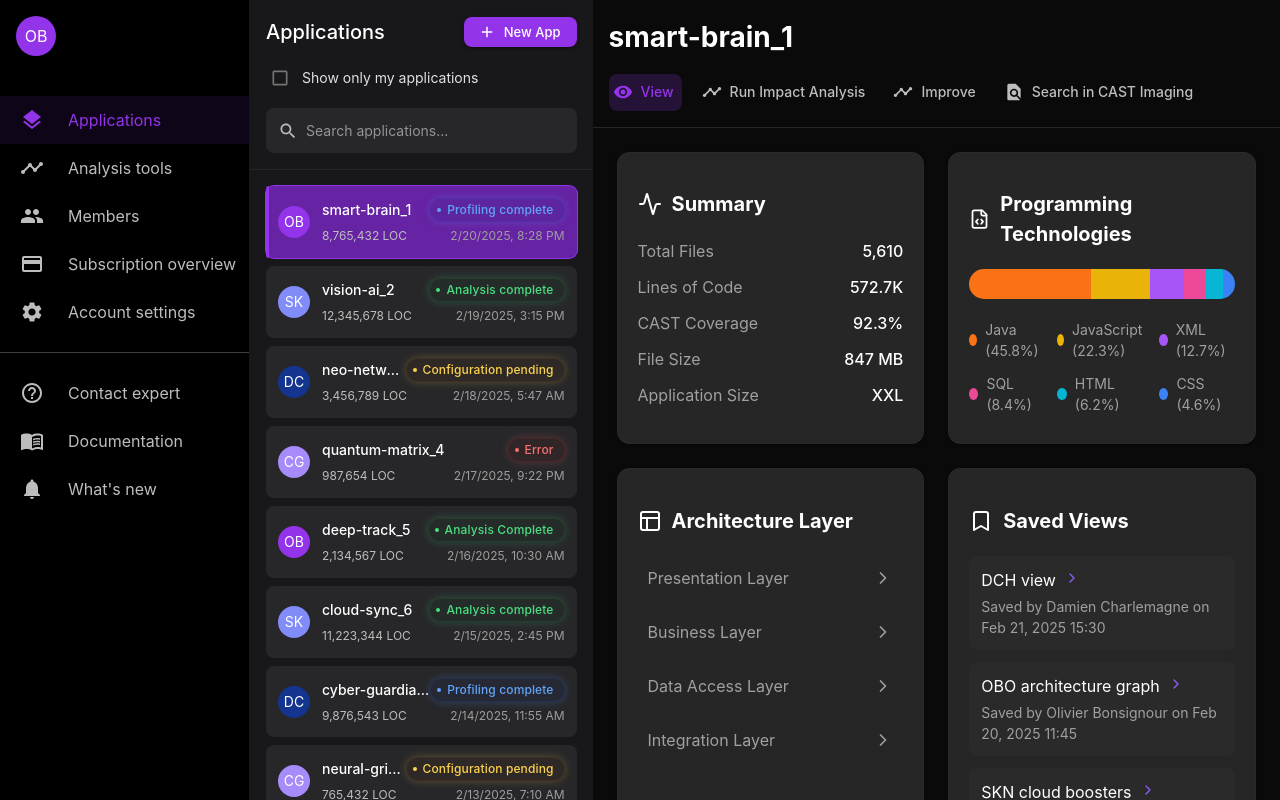
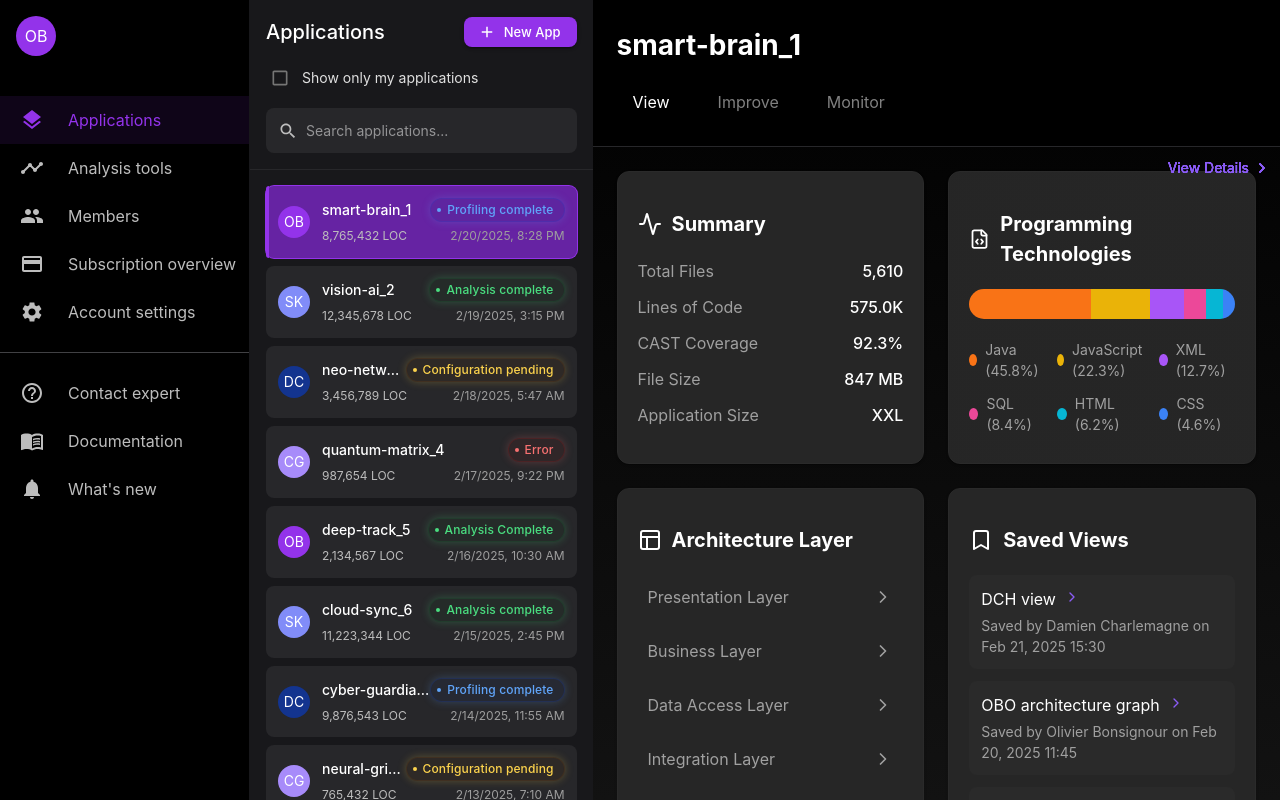
Before and after one commit to athenalobo/IC-landing-page, a React (Vite) app: page / in a window 1280 px wide. Both pictures are taken after a click on the element 442 px from the left and 222 px from the top of the page. Built offline with nearby package versions, Linux system fonts and the light colour scheme.

Commit message:
main view progress

```diff
--- /dev/null
+++ b/src/components/ImprovementGrid.jsx
@@ -0,0 +1,189 @@
+
+// ImprovementGrid.jsx
+import React from 'react';
+import { Box } from '@mui/material';
+
+const ImprovementGrid = () => {
+  const categories = [
+    {
+      title: 'Security Flaws',
+      count: 12,
+      color: '#8b5cf6',
+      progressWidth: '90%',
+      items: [
+        { name: 'SQL Injection Vulnerabilities', status: 'Critical', detail: '4 issues', statusColor: '#ef4444' },
+        { name: 'Insecure Authentication', status: null, detail: null },
+        { name: 'XSS Exposures', status: null, detail: '3 cases', detailColor: '#eab308' },
+        { name: 'CSRF Protections', status: null, detail: 'Missing', detailColor: '#eab308' }
+      ]
+    },
+    {
+      title: 'Performance Issues',
+      count: 8,
+      color: '#eab308',
+      progressWidth: '75%',
+      items: [
+        { name: 'N+1 Query Problems', detail: '3 found' },
+        { name: 'Memory Leaks', detail: '2 potential' },
+        { name: 'Connection Pooling', detail: 'Inefficient', detailColor: '#eab308' },
+        { name: 'Cache Usage', detail: 'Suboptimal' }
+      ]
+    },
+    {
+      title: 'Reliability Flaws',
+      count: 5,
+      color: '#3b82f6',
+      progressWidth: '45%',
+      items: [
+        { name: 'Exception Handling', detail: '2 issues' },
+        { name: 'Transaction Management', detail: '1 flaw' },
+        { name: 'Resource Cleanup', detail: '2 cases' },
+        { name: 'Error Recovery', detail: 'Partial' }
+      ]
+    },
+    {
+      title: 'Cloud Maturity',
+      count: 3,
+      color: '#6366f1',
+      progressWidth: '65%',
+      items: [
+        { name: 'Cloud-Native Features', detail: 'Limited' },
+        { name: 'Scalability Readiness', detail: 'Moderate', detailColor: '#eab308' },
+        { name: 'Service Discovery', detail: 'Missing', detailColor: '#ef4444' },
+        { name: 'Load Balancing', detail: 'Basic' }
+      ]
+    },
+    {
+      title: 'Containerization',
+      count: 0,
+      color: '#ec4899',
+      progressWidth: '0%',
+      items: [
+        { name: 'Docker Support', detail: 'Not Found', detailColor: '#ef4444' },
+        { name: 'Container Config', detail: 'Missing', detailColor: '#ef4444' },
+        { name: 'Resource Limits', detail: 'Undefined', detailColor: '#eab308' },
+        { name: 'Image Security', detail: 'Not Checked', detailColor: '#eab308' }
+      ]
+    },
+    {
+      title: 'Green Computing',
+      count: 4,
+      color: '#22c55e',
+      progressWidth: '35%',
+      items: [
+        { name: 'Resource Efficiency', detail: 'Moderate', detailColor: '#eab308' },
+        { name: 'Energy Optimization', detail: '2 issues' },
+        { name: 'Idle Resource Usage', detail: 'High', detailColor: '#ef4444' },
+        { name: 'Code Efficiency', detail: 'Fair' }
+      ]
+    }
+  ];
+
+  return (
+    <Box sx={{
+      display: 'grid',
+      gridTemplateColumns: 'repeat(2, 1fr)',
+      gap: 3,
+      p: 3,
+      width: '100%',
+      boxSizing: 'border-box',
+      backgroundColor: '#0a0a0a',
+    }}>
+      {categories.map((category) => (
+        <Box
+          key={category.title}
+          sx={{
+            backgroundColor: 'rgba(15, 23, 42, 0.3)',
+            borderRadius: '8px',
+            overflow: 'hidden',
+          }}
+        >
+          <Box sx={{
+            p: 2,
+            borderBottom: '1px solid rgba(255,255,255,0.1)',
+          }}>
+            <Box sx={{
+              display: 'flex',
+              alignItems: 'center',
+              justifyContent: 'space-between',
+              mb: 1.5,
+            }}>
+              <Box sx={{
+                display: 'flex',
+                alignItems: 'center',
+                gap: 2,
+                color: 'white',
+                fontSize: '0.9rem',
+                fontWeight: 500,
+              }}>
+                <Box component="span">{category.title}</Box>
+                <Box component="span" sx={{
+                  color: category.color,
+                  fontSize: '0.9rem',
+                }}>{category.count}</Box>
+              </Box>
+            </Box>
+            <Box sx={{
+              width: '100%',
+              height: '3px',
+              backgroundColor: 'rgba(255,255,255,0.1)',
+              borderRadius: '4px',
+            }}>
+              <Box sx={{
+                width: category.progressWidth,
+                height: '100%',
+                backgroundColor: category.color,
+                borderRadius: '4px',
+              }} />
+            </Box>
+          </Box>
+          <Box>
+            {category.items.map((item, index) => (
+              <Box
+                key={index}
+                sx={{
+                  display: 'flex',
+                  justifyContent: 'space-between',
+                  alignItems: 'center',
+                  p: 2,
+                  borderBottom: index !== category.items.length - 1 ? '1px solid rgba(255,255,255,0.1)' : 'none',
+                }}
+              >
+                <Box component="span" sx={{
+                  color: 'rgba(255,255,255,0.7)',
+                  fontSize: '0.9rem',
+                }}>
+                  {item.name}
+                </Box>
+                <Box sx={{
+                  display: 'flex',
+                  gap: 2,
+                  alignItems: 'center',
+                }}>
+                  {item.status && (
+                    <Box component="span" sx={{
+                      color: item.statusColor || 'white',
+                      fontSize: '0.9rem',
+                    }}>
+                      {item.status}
+                    </Box>
+                  )}
+                  {item.detail && (
+                    <Box component="span" sx={{
+                      color: item.detailColor || 'rgba(255,255,255,0.5)',
+                      fontSize: '0.9rem',
+                    }}>
+                      {item.detail}
+                    </Box>
+                  )}
+                </Box>
+              </Box>
+            ))}
+          </Box>
+        </Box>
+      ))}
+    </Box>
+  );
+};
+
+export default ImprovementGrid;
--- a/src/components/MainView.jsx
+++ b/src/components/MainView.jsx
@@ -1,45 +1,80 @@
-// src/components/MainView/MainView.jsx
-import React from 'react';
+import React, { useState, useEffect } from 'react';
 import { Box } from '@mui/material';
-import { Database } from 'lucide-react';
+import { Compass } from 'lucide-react';
 import NavigationBar from './NavigationBar';
 import DashboardGrid from './DashboardGrid';
+import ImprovementGrid from './ImprovementGrid';
 
 const MainView = ({ selectedApp, activeSection, onSectionChange }) => {
+  const [isLoading, setIsLoading] = useState(false);
+  const [showContent, setShowContent] = useState(false);
+
+  useEffect(() => {
+    if (selectedApp) {
+      setIsLoading(true);
+      setShowContent(false);
+
+      const loaderTimer = setTimeout(() => {
+        setIsLoading(false);
+        setShowContent(true);
+      }, 500);
+
+      return () => clearTimeout(loaderTimer);
+    }
+  }, [selectedApp?.name]);
+
   if (!selectedApp) {
     return (
       <Box sx={{
+        minHeight: '100vh',
+        width: '100%',
         display: 'flex',
         flexDirection: 'column',
+        alignItems: 'center',
         justifyContent: 'center',
-        alignItems: 'center',
-        height: '100vh',
-        color: 'white',
-        backgroundColor: '#0a0a0a',
-        gap: 3
+        background: 'linear-gradient(180deg, #000000 0%, #121212 100%)',
+        position: 'relative',
+        overflow: 'hidden',
       }}>
-        <Database size={64} color="#8b5cf6" />
+        <Box sx={{
+          position: 'absolute',
+          inset: 0,
+          background: 'radial-gradient(circle at 50% 50%, rgba(139,92,246,0.1), transparent 70%)',
+          pointerEvents: 'none',
+        }} />
+
+        <Compass
+          size={80}
+          style={{
+            color: '#8b5cf6',
+            marginBottom: '2rem',
+            filter: 'drop-shadow(0 0 10px rgba(139,92,246,0.3))',
+          }}
+        />
+
         <Box sx={{
           textAlign: 'center',
-          maxWidth: '500px',
-          padding: '0 20px'
+          maxWidth: '600px',
+          px: 3,
         }}>
-          <h2 style={{
-            fontSize: '2rem',
-            marginBottom: '1rem',
+          <Box component="h2" sx={{
+            fontSize: '2.5rem',
+            fontWeight: 'bold',
+            mb: 3,
             background: 'linear-gradient(45deg, #8b5cf6, #6366f1)',
             WebkitBackgroundClip: 'text',
-            WebkitTextFillColor: 'transparent'
+            WebkitTextFillColor: 'transparent',
           }}>
-            Select an Application
-          </h2>
-          <p style={{
-            color: '#a0a0a0',
-            lineHeight: '1.6',
-            fontSize: '1.1rem'
+            Navigate Your Code
+          </Box>
+          <Box component="p" sx={{
+            color: 'rgba(255,255,255,0.7)',
+            fontSize: '1.125rem',
+            lineHeight: 1.7,
           }}>
-            Choose an application from the sidebar to explore its architecture, analyze dependencies, and gain valuable insights into its structure.
-          </p>
+            Choose an application to explore your software from new perspectives.
+            Let us guide you through your codebase's uncharted territories.
+          </Box>
         </Box>
       </Box>
     );
@@ -47,52 +82,86 @@ const MainView = ({ selectedApp, activeSection, onSectionChange }) => {
 
   return (
     <Box sx={{
-      backgroundColor: '#0a0a0a',
       height: '100vh',
+      width: '100%',
       display: 'flex',
       flexDirection: 'column',
-      overflow: 'hidden' // Prevent double scrollbars
+      background: 'linear-gradient(180deg, #000000 0%, #121212 100%)',
+      overflow: 'hidden',
     }}>
       <Box sx={{
+        width: '100%',
         borderBottom: 1,
         borderColor: 'grey.800',
-        p: 2,
-        backgroundColor: '#0a0a0a',
+        p: 3,
         position: 'sticky',
         top: 0,
-        zIndex: 1
+        zIndex: 10,
+        backgroundColor: 'rgba(0,0,0,0.7)',
+        backdropFilter: 'blur(8px)',
       }}>
         <Box sx={{ mb: 2 }}>
-          <h1 style={{
+          <Box component="h1" sx={{
             color: 'white',
             margin: 0,
-            fontSize: '1.75rem'
-          }}>{selectedApp.name}</h1>
+            fontSize: '1.75rem',
+            fontWeight: 'bold',
+          }}>
+            {selectedApp.name}
+          </Box>
         </Box>
         <NavigationBar
           activeSection={activeSection}
           onSectionChange={onSectionChange}
         />
       </Box>
+
       <Box sx={{
         flex: 1,
+        width: '100%',
+        position: 'relative',
         overflowY: 'auto',
         overflowX: 'hidden',
         '&::-webkit-scrollbar': {
           width: '8px',
         },
         '&::-webkit-scrollbar-track': {
-          background: '#1a1a1a',
+          backgroundColor: '#1a1a1a',
         },
         '&::-webkit-scrollbar-thumb': {
-          background: '#2a2a2a',
+          backgroundColor: '#2a2a2a',
           borderRadius: '4px',
           '&:hover': {
-            background: '#3a3a3a',
+            backgroundColor: '#3a3a3a',
           },
         },
       }}>
-        <DashboardGrid />
+        {isLoading ? (
+          <Box sx={{
+            width: '100%',
+            height: '100%',
+            display: 'flex',
+            alignItems: 'center',
+            justifyContent: 'center',
+          }}>
+            <Compass
+              size={48}
+              style={{
+                color: '#8b5cf6',
+                animation: 'spin 0.5s linear infinite',
+              }}
+            />
+          </Box>
+        ) : (
+          <Box sx={{
+            opacity: showContent ? 1 : 0,
+            transition: 'opacity 0.2s ease-in-out',
+            width: '100%',
+            height: '100%',
+          }}>
+            {activeSection === 'improve' ? <ImprovementGrid /> : <DashboardGrid />}
+          </Box>
+        )}
       </Box>
     </Box>
   );
--- a/src/components/NavigationBar.jsx
+++ b/src/components/NavigationBar.jsx
@@ -1,28 +1,35 @@
-// src/components/MainView/NavigationBar.jsx
+// NavigationBar.jsx
 import React from 'react';
 import { Box } from '@mui/material';
-import { Visibility, Timeline, FindInPage } from '@mui/icons-material';
-import { NavButton } from './styled/StyledComponents';
 
 const NavigationBar = ({ activeSection, onSectionChange }) => {
-  const navigationItems = [
-    { key: 'view', icon: <Visibility />, label: 'View' },
-    { key: 'impact', icon: <Timeline />, label: 'Run Impact Analysis' },
-    { key: 'improve', icon: <Timeline />, label: 'Improve' },
-    { key: 'search', icon: <FindInPage />, label: 'Search in CAST Imaging' }
+  const sections = [
+    { id: 'view', label: 'View' },
+    { id: 'improve', label: 'Improve' },
+    { id: 'monitor', label: 'Monitor' },
   ];
 
   return (
-    <Box sx={{ display: 'flex', gap: 2 }}>
-      {navigationItems.map(({ key, icon, label }) => (
-        <NavButton
-          key={key}
-          active={activeSection === key}
-          onClick={() => onSectionChange(key)}
-          startIcon={icon}
+    <Box sx={{
+      display: 'flex',
+      gap: 2,
+    }}>
+      {sections.map((section) => (
+        <Box
+          key={section.id}
+          onClick={() => onSectionChange(section.id)}
+          sx={{
+            color: activeSection === section.id ? 'white' : 'rgba(255,255,255,0.5)',
+            cursor: 'pointer',
+            padding: '0.5rem 1rem',
+            borderRadius: '4px',
+            '&:hover': {
+              backgroundColor: 'rgba(255,255,255,0.1)',
+            },
+          }}
         >
-          {label}
-        </NavButton>
+          {section.label}
+        </Box>
       ))}
     </Box>
   );
```
